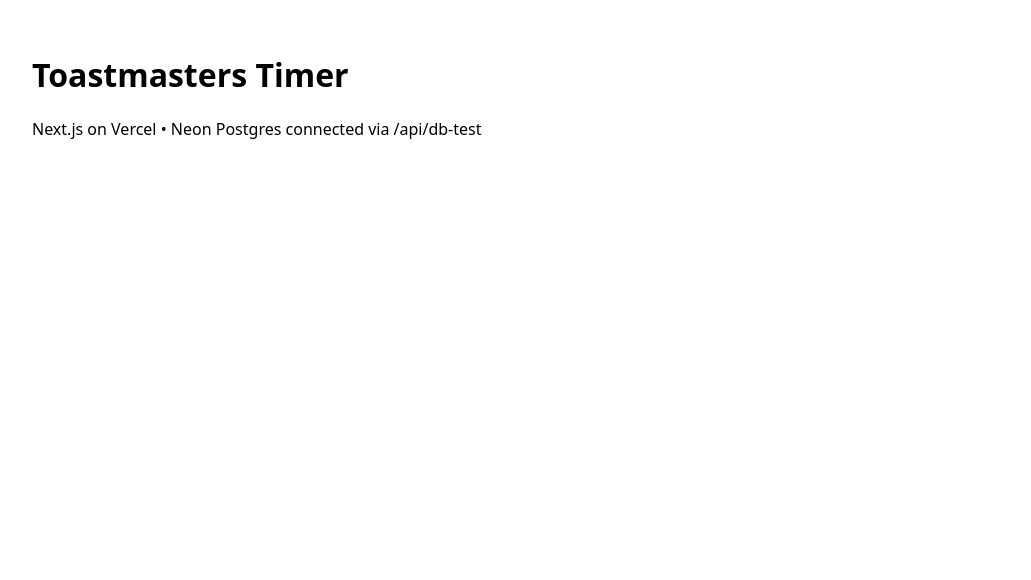
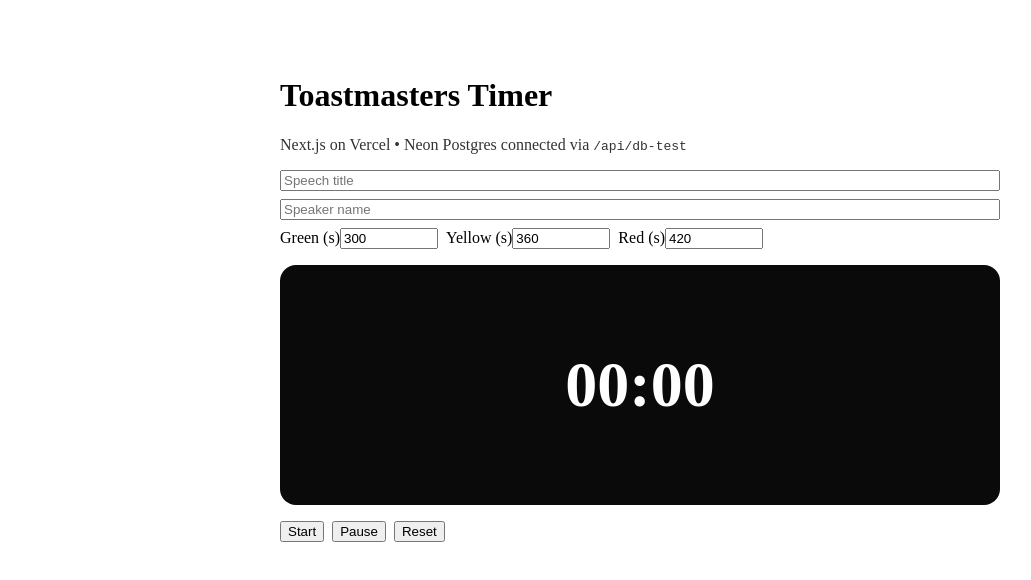
Before and after one commit to yatessbs/tm-timer, a Next.js app: page / in a window 1280 px wide. Shown: the top 580 px of the page, without its empty margins (0-1031 px from the left). Built offline with nearby package versions, Linux system fonts and the light colour scheme.

Commit message:
Add basic timer ui

```diff
--- a/app/page.js
+++ /dev/null
@@ -1,8 +0,0 @@
-export default function Page() {
-  return (
-    <main style={{padding: 24, fontFamily:"system-ui, sans-serif"}}>
-      <h1>Toastmasters Timer</h1>
-      <p>Next.js on Vercel • Neon Postgres connected via /api/db-test</p>
-    </main>
-  );
-}
--- /dev/null
+++ b/app/page.jsx
@@ -0,0 +1,13 @@
+import Timer from "@/components/Timer";
+
+export default function Home() {
+  return (
+    <main style={{ maxWidth: 720, margin: "40px auto", padding: 16 }}>
+      <h1>Toastmasters Timer</h1>
+      <p style={{ opacity:.8, marginBottom:16 }}>
+        Next.js on Vercel • Neon Postgres connected via <code>/api/db-test</code>
+      </p>
+      <Timer />
+    </main>
+  );
+}
--- /dev/null
+++ b/components/timer.jsx
@@ -0,0 +1,59 @@
+"use client";
+import { useEffect, useRef, useState } from "react";
+
+export default function Timer({ green=300, yellow=360, red=420 }) {
+  const [seconds, setSeconds] = useState(0);
+  const [running, setRunning] = useState(false);
+  const [g, setG] = useState(green);
+  const [y, setY] = useState(yellow);
+  const [r, setR] = useState(red);
+  const [title, setTitle] = useState("");
+  const [speaker, setSpeaker] = useState("");
+  const intervalRef = useRef(null);
+
+  useEffect(() => {
+    if (running) {
+      intervalRef.current = setInterval(() => setSeconds(s => s + 1), 1000);
+    } else if (intervalRef.current) {
+      clearInterval(intervalRef.current);
+      intervalRef.current = null;
+    }
+    return () => intervalRef.current && clearInterval(intervalRef.current);
+  }, [running]);
+
+  const bg =
+    seconds >= r ? "#b00020" :        // red
+    seconds >= y ? "#e0a800" :        // yellow
+    seconds >= g ? "#1e7e34" :        // green
+    "#0a0a0a";                        // neutral
+
+  const mm = String(Math.floor(seconds / 60)).padStart(2, "0");
+  const ss = String(seconds % 60).padStart(2, "0");
+
+  return (
+    <div style={{ display:"grid", gap:16 }}>
+      <div style={{ display:"grid", gap:8 }}>
+        <input placeholder="Speech title" value={title} onChange={e=>setTitle(e.target.value)} />
+        <input placeholder="Speaker name" value={speaker} onChange={e=>setSpeaker(e.target.value)} />
+        <div style={{ display:"flex", gap:8 }}>
+          <label>Green (s)<input type="number" value={g} onChange={e=>setG(+e.target.value||0)} style={{ width:90 }}/></label>
+          <label>Yellow (s)<input type="number" value={y} onChange={e=>setY(+e.target.value||0)} style={{ width:90 }}/></label>
+          <label>Red (s)<input type="number" value={r} onChange={e=>setR(+e.target.value||0)} style={{ width:90 }}/></label>
+        </div>
+      </div>
+
+      <div style={{
+        height: 240, borderRadius: 16, background:bg,
+        display:"grid", placeItems:"center", color:"#fff", fontSize:64, fontWeight:700
+      }}>
+        {mm}:{ss}
+      </div>
+
+      <div style={{ display:"flex", gap:8 }}>
+        <button onClick={()=>setRunning(true)}>Start</button>
+        <button onClick={()=>setRunning(false)}>Pause</button>
+        <button onClick={()=>{ setSeconds(0); setRunning(false); }}>Reset</button>
+      </div>
+    </div>
+  );
+}
```
